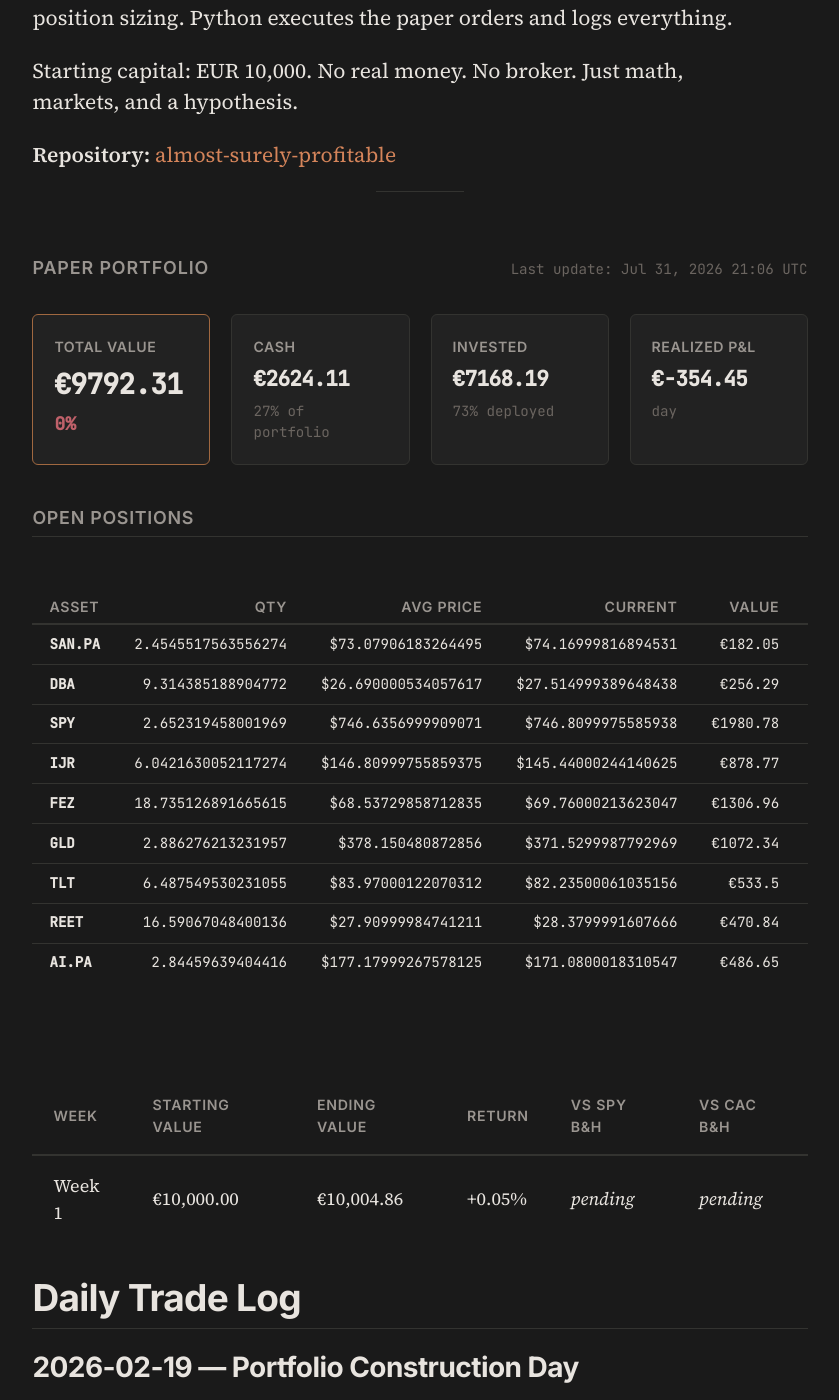
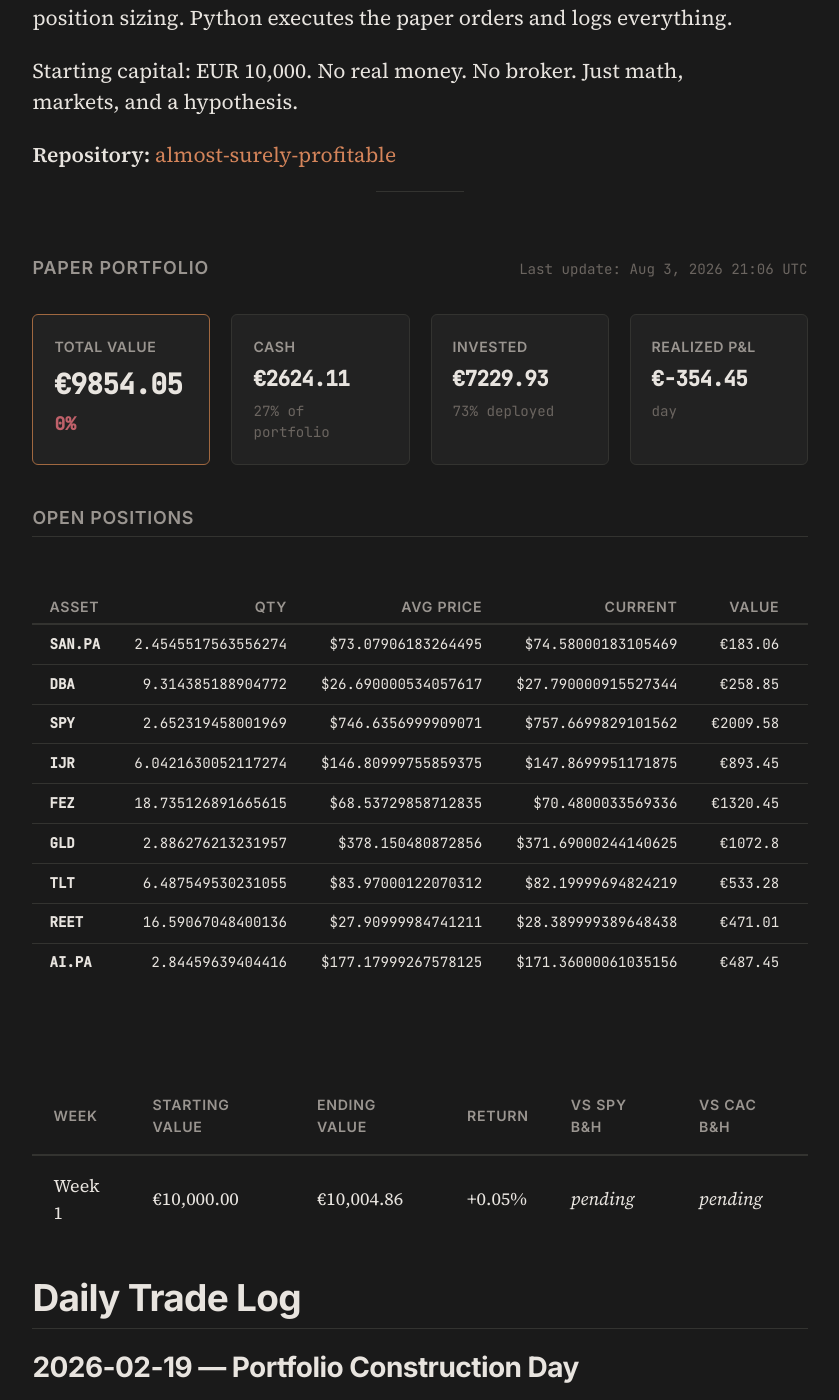
Before and after one commit to Alm0stSurely/alm0stsurely.github.io, a Jekyll site: the page built from trading.md, in a window 1280 px wide and 1400 px high, scrolled down 854 px. Shown: the whole window, without its empty margins (220-1059 px from the left). Built offline with Jekyll 4.4.1, drawn with Linux system fonts in a browser that asks for light colours.

```diff
--- a/_data/portfolio.json
+++ b/_data/portfolio.json
@@ -3,88 +3,88 @@
   "total_realized_pnl": -354.450738869466,
   "positions": [
     {
+      "ticker": "SAN.PA",
       "quantity": 2.4545517563556274,
       "avg_price": 73.07906183264495,
-      "current_price": 74.16999816894531,
-      "ticker": "SAN.PA",
-      "market_value": 182.05409927447838,
-      "unrealized_pnl": 2.6777597003382203,
-      "unrealized_pnl_pct": 0.014928165591379144
+      "current_price": 74.58000183105469,
+      "market_value": 183.0604744834212,
+      "unrealized_pnl": 3.6841349092810276,
+      "unrealized_pnl_pct": 0.02053857781927975
     },
     {
+      "ticker": "DBA",
       "quantity": 9.314385188904772,
       "avg_price": 26.690000534057617,
-      "current_price": 27.514999389648438,
-      "ticker": "DBA",
-      "market_value": 256.2853027876653,
-      "unrealized_pnl": 7.684357121378524,
-      "unrealized_pnl_pct": 0.030910409856983158
+      "current_price": 27.790000915527344,
+      "market_value": 258.84677292723796,
+      "unrealized_pnl": 10.245827260951216,
+      "unrealized_pnl_pct": 0.04121395127235299
     },
     {
+      "ticker": "SPY",
       "quantity": 2.652319458001969,
       "avg_price": 746.6356999909071,
-      "current_price": 746.8099975585938,
-      "ticker": "SPY",
-      "market_value": 1980.7786879550613,
-      "unrealized_pnl": 0.46229283025760587,
-      "unrealized_pnl_pct": 0.00023344392411015272
+      "current_price": 757.6699829101562,
+      "market_value": 2009.5828384166268,
+      "unrealized_pnl": 29.26644329182318,
+      "unrealized_pnl_pct": 0.014778670400281541
     },
     {
+      "ticker": "IJR",
       "quantity": 6.0421630052117274,
       "avg_price": 146.80999755859375,
-      "current_price": 145.44000244140625,
-      "ticker": "IJR",
-      "market_value": 878.7722022293682,
-      "unrealized_pnl": -8.277733814391018,
-      "unrealized_pnl_pct": -0.009331756283428297
+      "current_price": 147.8699951171875,
+      "market_value": 893.4546140779091,
+      "unrealized_pnl": 6.404678034149924,
+      "unrealized_pnl_pct": 0.0072202000968680236
     },
     {
+      "ticker": "FEZ",
       "quantity": 18.735126891665615,
       "avg_price": 68.53729858712835,
-      "current_price": 69.76000213623047,
-      "ticker": "FEZ",
-      "market_value": 1306.9624919851422,
-      "unrealized_pnl": 22.90750614331814,
-      "unrealized_pnl_pct": 0.01783997289516385
+      "current_price": 70.4800033569336,
+      "market_value": 1320.4518062171694,
+      "unrealized_pnl": 36.396820375345214,
+      "unrealized_pnl_pct": 0.02834521946229859
     },
     {
+      "ticker": "GLD",
       "quantity": 2.886276213231957,
       "avg_price": 378.150480872856,
-      "current_price": 371.5299987792969,
-      "ticker": "GLD",
-      "market_value": 1072.3381979787825,
-      "unrealized_pnl": -19.108539986767834,
-      "unrealized_pnl_pct": -0.01750753318699365
+      "current_price": 371.69000244140625,
+      "market_value": 1072.800012742759,
+      "unrealized_pnl": -18.646725222791474,
+      "unrealized_pnl_pct": -0.01708441151929122
     },
     {
+      "ticker": "TLT",
       "quantity": 6.487549530231055,
       "avg_price": 83.97000122070312,
-      "current_price": 82.23500061035156,
-      "ticker": "TLT",
-      "market_value": 533.5036395782369,
-      "unrealized_pnl": -11.255902394636873,
-      "unrealized_pnl_pct": -0.02066214820923203
+      "current_price": 82.19999694824219,
+      "market_value": 533.2765515865627,
+      "unrealized_pnl": -11.482990386310917,
+      "unrealized_pnl_pct": -0.02107900734464365
     },
     {
+      "ticker": "REET",
       "quantity": 16.59067048400136,
       "avg_price": 27.90999984741211,
-      "current_price": 28.3799991607666,
-      "ticker": "REET",
-      "market_value": 470.8432144125139,
-      "unrealized_pnl": 7.79760373557128,
-      "unrealized_pnl_pct": 0.016839817840345557
+      "current_price": 28.389999389648438,
+      "market_value": 471.009124914657,
+      "unrealized_pnl": 7.963514237714435,
+      "unrealized_pnl_pct": 0.017198120561109077
     },
     {
+      "ticker": "AI.PA",
       "quantity": 2.84459639404416,
       "avg_price": 177.17999267578125,
-      "current_price": 171.0800018310547,
-      "ticker": "AI.PA",
-      "market_value": 486.6535563016865,
-      "unrealized_pnl": -17.35201196061157,
-      "unrealized_pnl_pct": -0.034428214792224514
+      "current_price": 171.36000061035156,
+      "market_value": 487.4500398196111,
+      "unrealized_pnl": -16.55552844268692,
+      "unrealized_pnl_pct": -0.032847907811349775
     }
   ],
-  "last_updated": "2026-07-31T21:06:42.816493",
-  "total_value": 9792.305081062605,
-  "positions_value": 7168.191392502935
+  "last_updated": "2026-08-03T21:06:41.851898",
+  "total_value": 9854.045923745625,
+  "positions_value": 7229.932235185955
 }
```
Also changed, not shown: _trading_analysis.md (+28 -51 lines).
